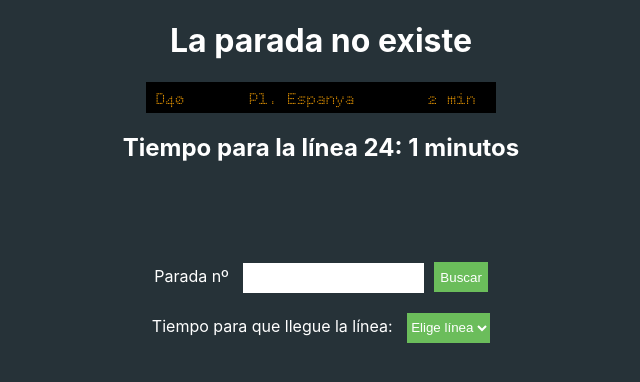
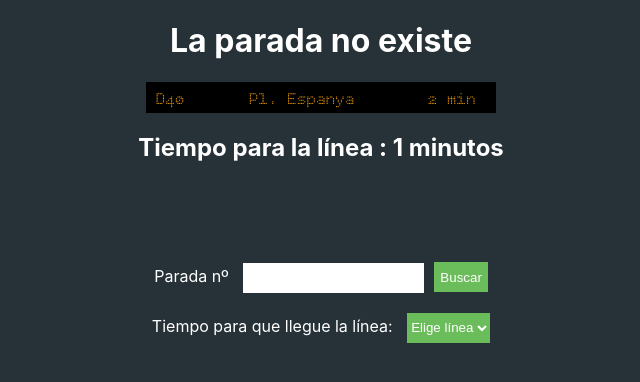
Before and after one commit to santi07a/ejercicio-parada-bus, a React (Create React App) app: page / in a window 1280 px wide. Shown: the top 382 px of the page, without its empty margins (319-959 px from the left). Built offline with nearby package versions, Linux system fonts and the light colour scheme.

Commit message:
aparece cuando seleccionas linea

```diff
--- a/src/componentes/TiempoLinea.js
+++ b/src/componentes/TiempoLinea.js
@@ -1,14 +1,14 @@
 import PropTypes from "prop-types";
 
 const TiempoLinea = props => {
-  const { numeroLinea, tiempoRestante } = props;
+  const { linea, tiempoRestante } = props;
   return (
-    <h2>Tiempo para la línea {numeroLinea}: {tiempoRestante} minutos</h2>
+    <h2 hidden={linea === "" ? true : false}>Tiempo para la línea {linea}: {tiempoRestante} minutos</h2>
   );
 };
 
 TiempoLinea.propTypes = {
-  numeroLinea: PropTypes.string.isRequired,
+  linea: PropTypes.string.isRequired,
   tiempoRestante: PropTypes.number.isRequired
 };
 export default TiempoLinea;
```
